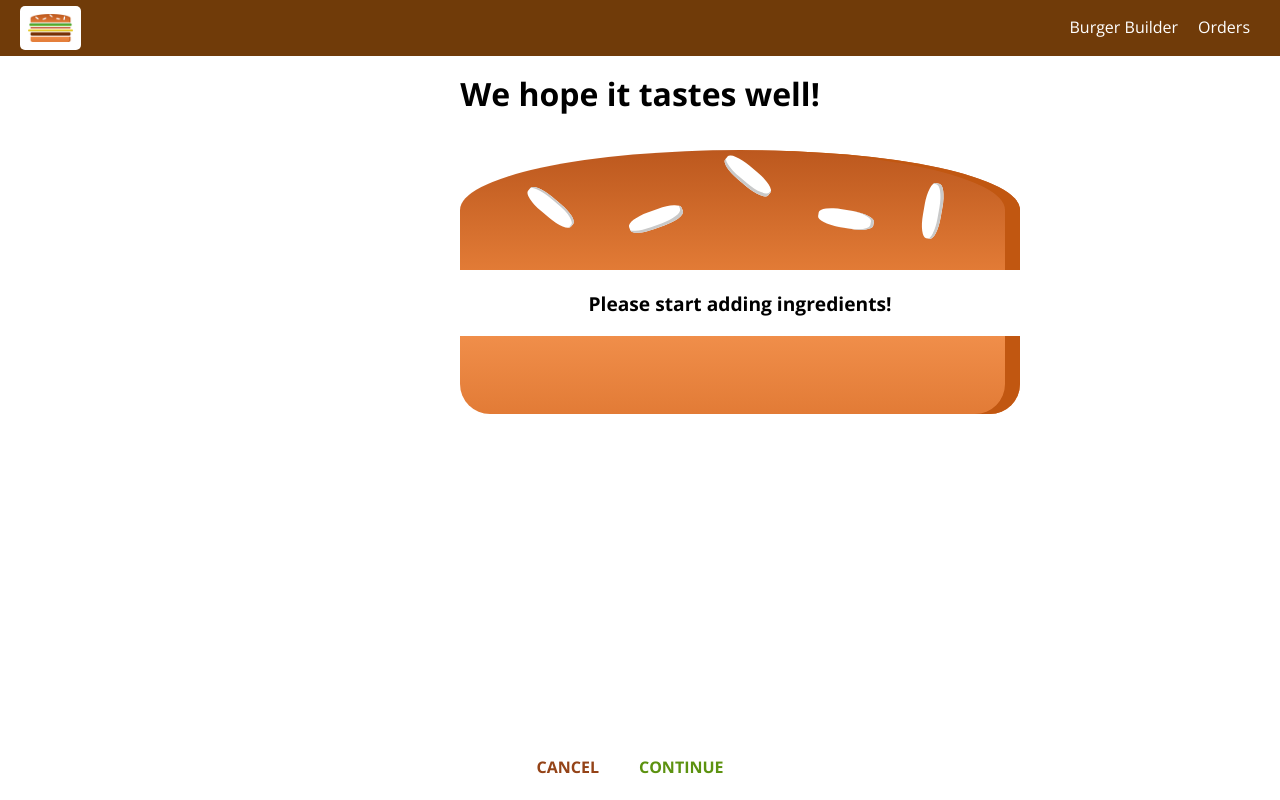
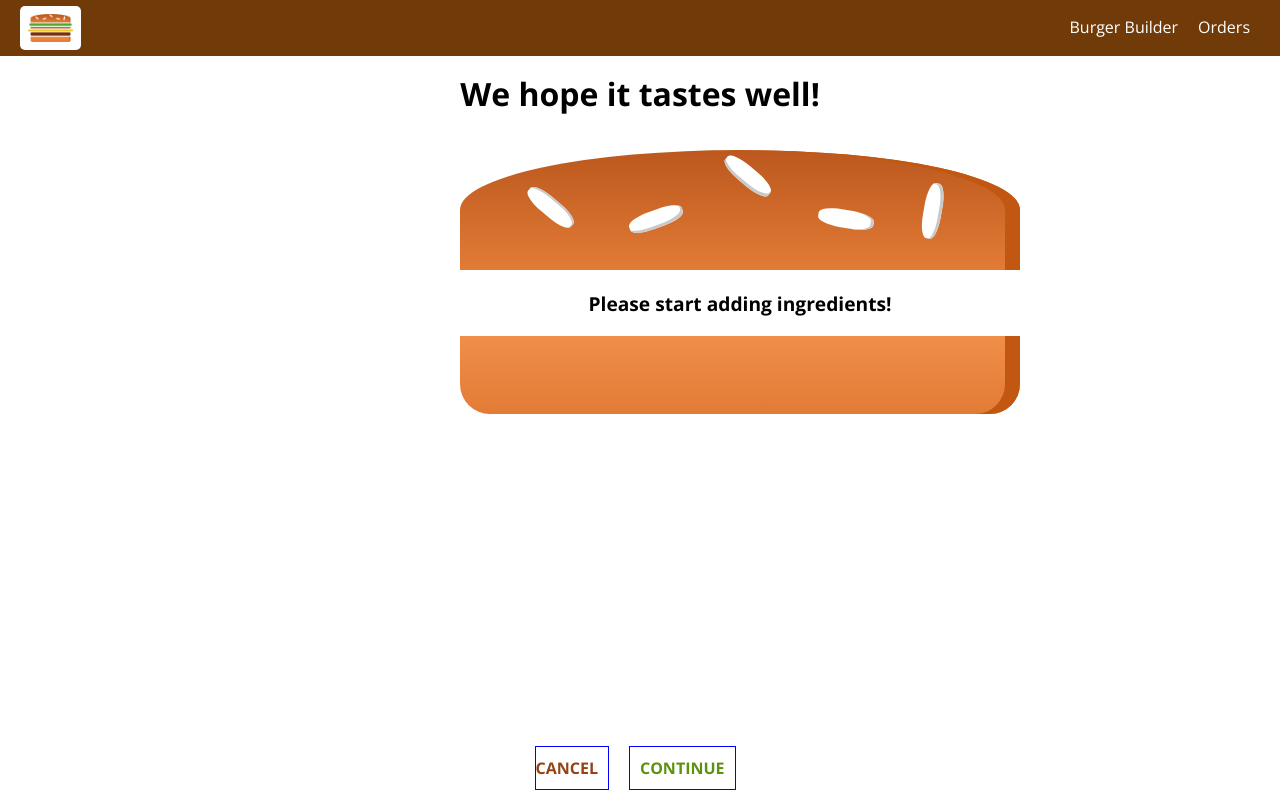
Before and after one commit to EsKaRioT/redux-burger--02-finished, a React app: page /checkout in a window 1280 px wide. Built offline with nearby package versions, Linux system fonts and the light colour scheme.

Commit message:
тестирую git2

```diff
--- a/src/components/UI/Button/Button.css
+++ b/src/components/UI/Button/Button.css
@@ -1,6 +1,6 @@
 .Button {
     background-color: transparent;
-    border: none;
+    border: 1px solid blue;
     color: white;
     outline: none;
     cursor: pointer;
```
